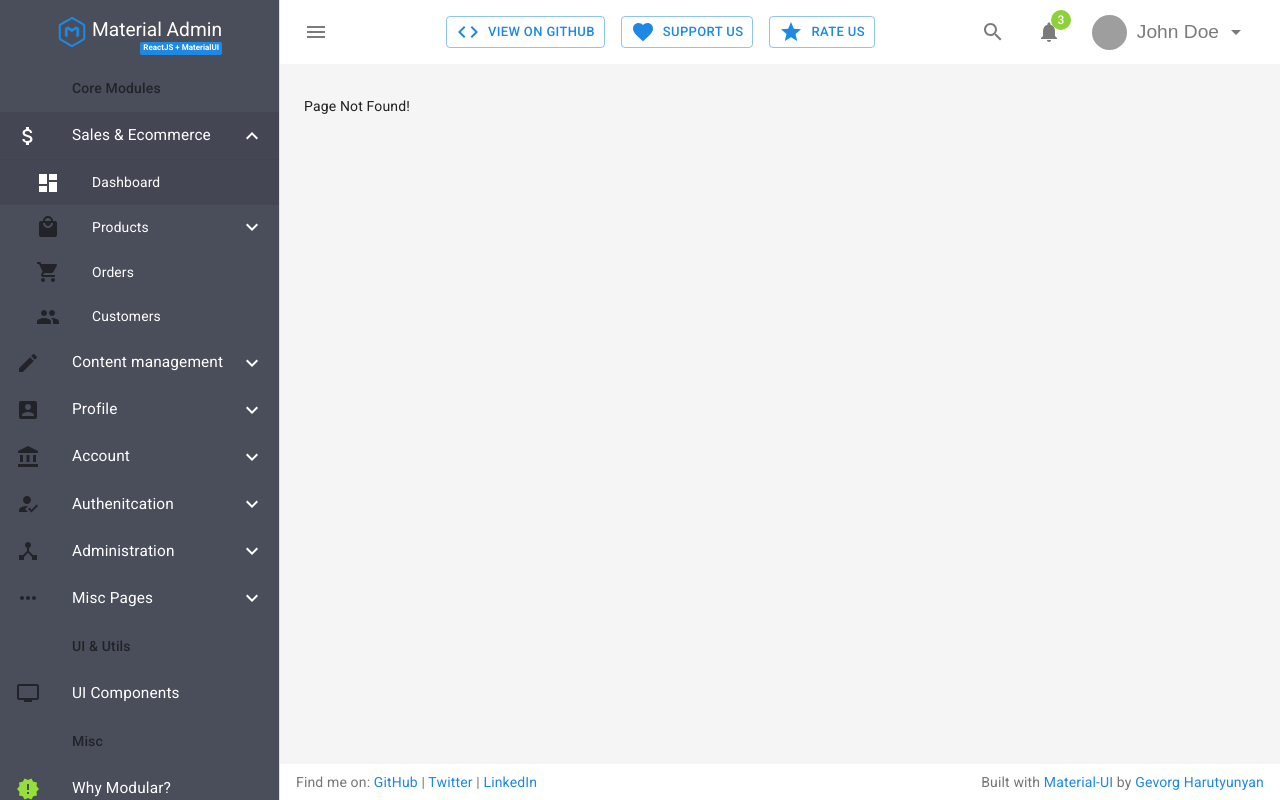
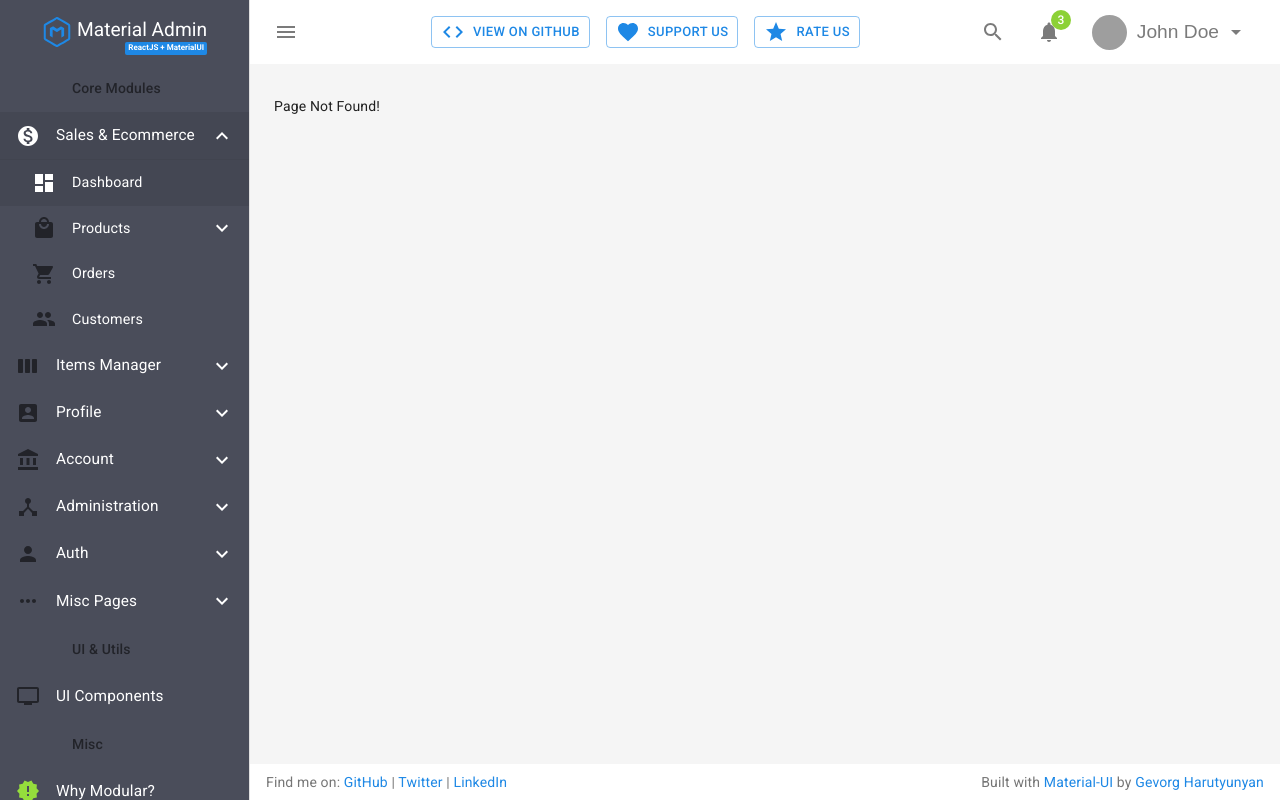
Before and after one commit to biggestredapple/react-material, a React (Create React App) app: page /#/ in a window 1280 px wide. Built offline with nearby package versions, Linux system fonts and the light colour scheme; grey boxes are pictures that could not be loaded.

Commit message:
Adjustments

```diff
--- a/src/Dashboard/_common/TheSidebar/SidebarNav.tsx
+++ b/src/Dashboard/_common/TheSidebar/SidebarNav.tsx
@@ -3,11 +3,10 @@ import { makeStyles, createStyles } from '@material-ui/core/styles'
 import List from '@material-ui/core/List'
 import ListSubheader from '@material-ui/core/ListSubheader'
 
-import IconSales from '@material-ui/icons/AttachMoney'
-import IconContent from '@material-ui/icons/Create'
+import IconSales from '@material-ui/icons/MonetizationOn'
+import IconContent from '@material-ui/icons/ViewWeek'
 import IconProfile from '@material-ui/icons/AccountBox'
 import IconAccount from '@material-ui/icons/AccountBalance' //
-import IconAuthorization from '@material-ui/icons/HowToReg'
 import IconAdmin from '@material-ui/icons/DeviceHub'
 import IconMisc from '@material-ui/icons/MoreHoriz'
 
@@ -15,15 +14,15 @@ import IconDashboard from '@material-ui/icons/Dashboard'
 import IconProducts from '@material-ui/icons/LocalMall'
 import IconOrders from '@material-ui/icons/ShoppingCart'
 import IconPeople from '@material-ui/icons/People'
-import IconBarChart from '@material-ui/icons/BarChart'
 import IconPersonalVideo from '@material-ui/icons/PersonalVideo'
 import IconLibraryBooks from '@material-ui/icons/LibraryBooks'
 import IconQuestionAnswer from '@material-ui/icons/QuestionAnswer'
 import IconStars from '@material-ui/icons/Stars'
 import IconNewReleases from '@material-ui/icons/NewReleases'
-import IconFace from '@material-ui/icons/TagFaces'
 import IconSettings from '@material-ui/icons/Settings'
 import IconGroup from '@material-ui/icons/Group'
+import IconInfo from '@material-ui/icons/Info' //
+import IconPreson from '@material-ui/icons/Person' //
 
 import { Theme } from '_theme'
 import SidebarNavListItems from './SidebarNavListItems'
@@ -58,10 +57,6 @@ const SidebarNav = (props: SidebarNavProps) => {
           name: 'Categories',
           link: '/products/categories',
         },
-        {
-          name: 'Tags',
-          link: '/products/tags',
-        },
       ],
     },
     {
@@ -78,11 +73,11 @@ const SidebarNav = (props: SidebarNavProps) => {
 
   const sidebarNavListItemsContent = [
     {
-      name: 'Items',
+      name: 'All Items',
       link: '/content/items',
     },
     {
-      name: 'Items Editor',
+      name: 'Add New',
       link: '/content/items/new',
     },
 
@@ -90,17 +85,13 @@ const SidebarNav = (props: SidebarNavProps) => {
       name: 'Categories',
       link: '/content/categories',
     },
-    {
-      name: 'Categories Editor',
-      link: '/content/categories/new',
-    },
   ]
 
   const sidebarNavListItemsProfile = [
     {
-      name: 'Profile',
+      name: 'My Profile',
       link: '/profile',
-      Icon: IconProfile,
+      Icon: IconInfo,
     },
     {
       name: 'Profile Settings',
@@ -111,9 +102,9 @@ const SidebarNav = (props: SidebarNavProps) => {
 
   const sidebarNavListItemsAccount = [
     {
-      name: 'Account',
+      name: 'My Account',
       link: '/account',
-      Icon: IconAccount,
+      Icon: IconInfo,
     },
     {
       name: 'Account Settings',
@@ -121,8 +112,8 @@ const SidebarNav = (props: SidebarNavProps) => {
       Icon: IconSettings,
     },
     {
-      name: 'Account Users',
-      link: '/account/settings',
+      name: 'Team',
+      link: '/account/users',
       Icon: IconGroup,
     },
   ]
@@ -179,7 +170,7 @@ const SidebarNav = (props: SidebarNavProps) => {
       Icon: IconSales,
     },
     {
-      name: 'Content management',
+      name: 'Items Manager',
       items: sidebarNavListItemsContent,
       Icon: IconContent,
     },
@@ -194,14 +185,14 @@ const SidebarNav = (props: SidebarNavProps) => {
       Icon: IconAccount,
     },
     {
-      name: 'Authenitcation',
-      items: sidebarNavListItemsAuth,
-      Icon: IconAuthorization,
-    },
-    {
       name: 'Administration',
       items: sidebarNavListItemsAdmin,
       Icon: IconAdmin,
+    },
+    {
+      name: 'Auth',
+      items: sidebarNavListItemsAuth,
+      Icon: IconPreson,
     },
     {
       name: 'Misc Pages',
--- a/src/Dashboard/_common/TheSidebar/SidebarNavListItem.tsx
+++ b/src/Dashboard/_common/TheSidebar/SidebarNavListItem.tsx
@@ -29,6 +29,7 @@ export interface SidebarNavListItemProps {
   isOpen?: boolean
   isNested?: boolean
   nestingLevel?: number
+  nestingOffset?: number
   className?: string
   items?: SidebarNavListItemProps[]
   match?: object
@@ -84,6 +85,7 @@ const SidebarNavListItem: React.FC<SidebarNavListItemProps> = (
     isCollapsed,
     isNested,
     nestingLevel = 0,
+    nestingOffset = 16,
     className,
     items = [],
   } = props
@@ -104,7 +106,7 @@ const SidebarNavListItem: React.FC<SidebarNavListItemProps> = (
     (isCollapsed && <IconSpacer className={classes.iconSpacer} />) ||
     ''
 
-  const hasDisplayIcon = !!ListItemIconInner
+  const nestingOffsetChildren = !isCollapsed ? nestingOffset + 16 : 16
 
   const ListItemElement = (
     <ListItemComponent
@@ -112,23 +114,26 @@ const SidebarNavListItem: React.FC<SidebarNavListItemProps> = (
       className={clsx(
         classes.navItem,
         isCollapsed && classes.navItemCollapsed,
-        isNested && !isCollapsed && classes.nested,
+        // isNested && !isCollapsed && classes.nested,
         hasChildrenAndIsActive && 'active',
         className,
       )}
       style={{
-        fontSize: `${1 - 0.1 * nestingLevel}em`,
-        paddingLeft: `${16 + nestingLevel * 20}px`,
+        fontSize: `${1 - 0.07 * nestingLevel}em`,
+        paddingLeft: `${!ListItemIconInner ? nestingOffset + 40 : nestingOffset}px`,
       }}
       isCollapsed={isCollapsed}
       onClick={handleClick}
     >
       {!!ListItemIconInner && (
-        <ListItemIcon style={IconStyles} className={IconClassName}>
+        <ListItemIcon
+          style={IconStyles}
+          className={clsx(classes.navItemIcon, IconClassName)}
+        >
           {ListItemIconInner}
         </ListItemIcon>
       )}
-      <ListItemText primary={name} inset={!ListItemIconInner} disableTypography={true} />
+      <ListItemText primary={name} disableTypography={true} />
       {hasChildren && !open && <IconExpandMore className={classes.iconToggle} />}
       {hasChildren && open && <IconExpandLess className={classes.iconToggle} />}
     </ListItemComponent>
@@ -160,6 +165,7 @@ const SidebarNavListItem: React.FC<SidebarNavListItemProps> = (
             isCollapsed={isCollapsed}
             key={item.name || item.link}
             isOpen={open}
+            nestingOffset={nestingOffsetChildren}
           />
         ))}
       </List>
@@ -176,9 +182,9 @@ const SidebarNavListItem: React.FC<SidebarNavListItemProps> = (
 
 const useStyles = makeStyles((theme: Theme) =>
   createStyles({
-    nested: {
-      paddingLeft: theme.spacing(10),
-    },
+    // nested: {
+    //   paddingLeft: theme.spacing(10),
+    // },
     navItem: {
       position: 'relative',
       '&.active': {
@@ -203,6 +209,9 @@ const useStyles = makeStyles((theme: Theme) =>
     navItemCollapsedWrapper: {
       width: theme.sidebar.widthCollapsed,
     },
+    navItemIcon: {
+      minWidth: 40,
+    },
     iconToggle: {},
     iconSpacer: {
       fontSize: 13,
--- a/src/_theme/index.ts
+++ b/src/_theme/index.ts
@@ -110,7 +110,7 @@ const theme = {
     background: '#fff',
   },
   sidebar: {
-    width: 280,
+    width: 250,
     widthCollapsed: coreTheme.spacing(7),
     background: '#4a4d5a;',
     color: '#fff',
```
